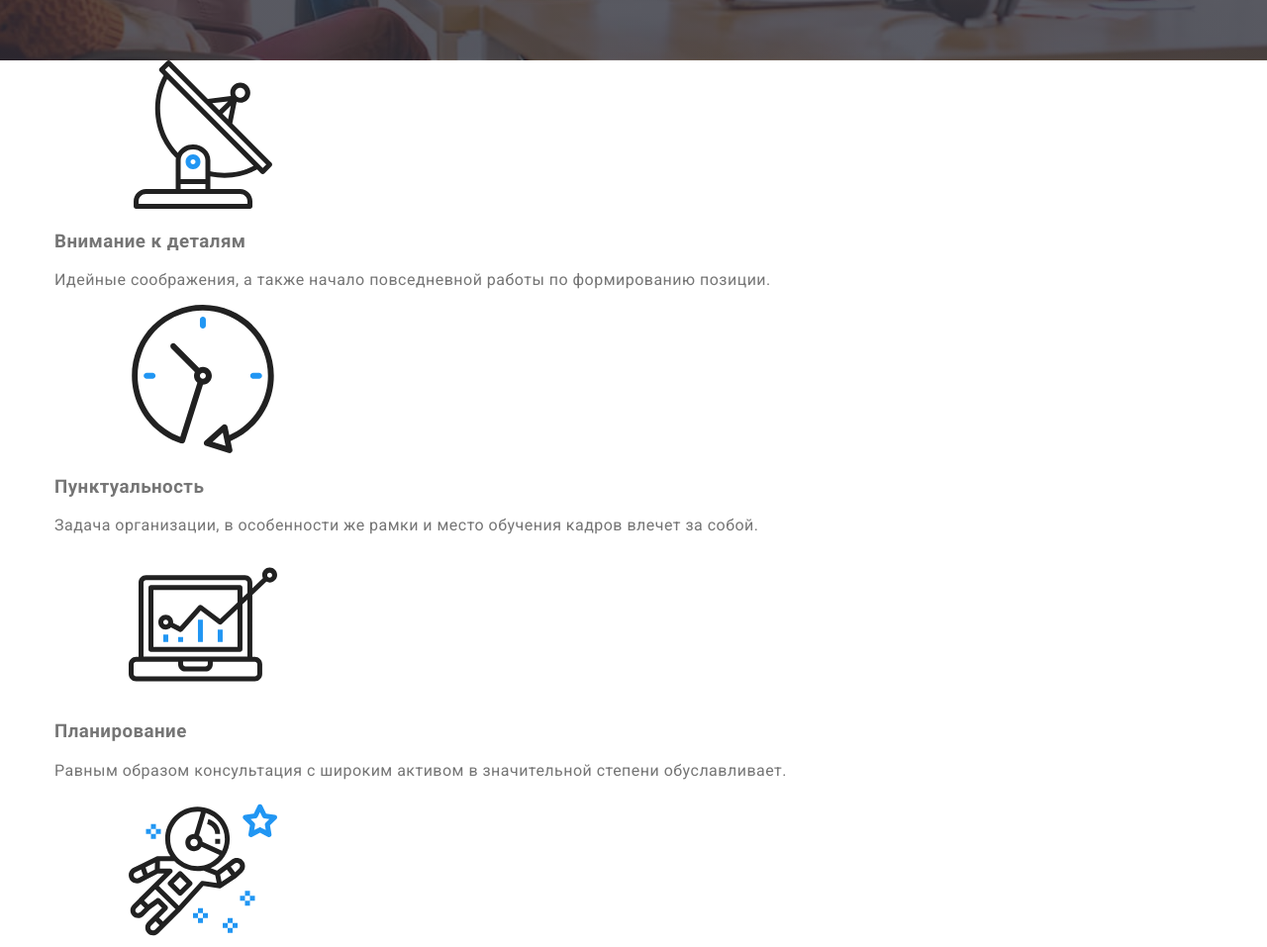
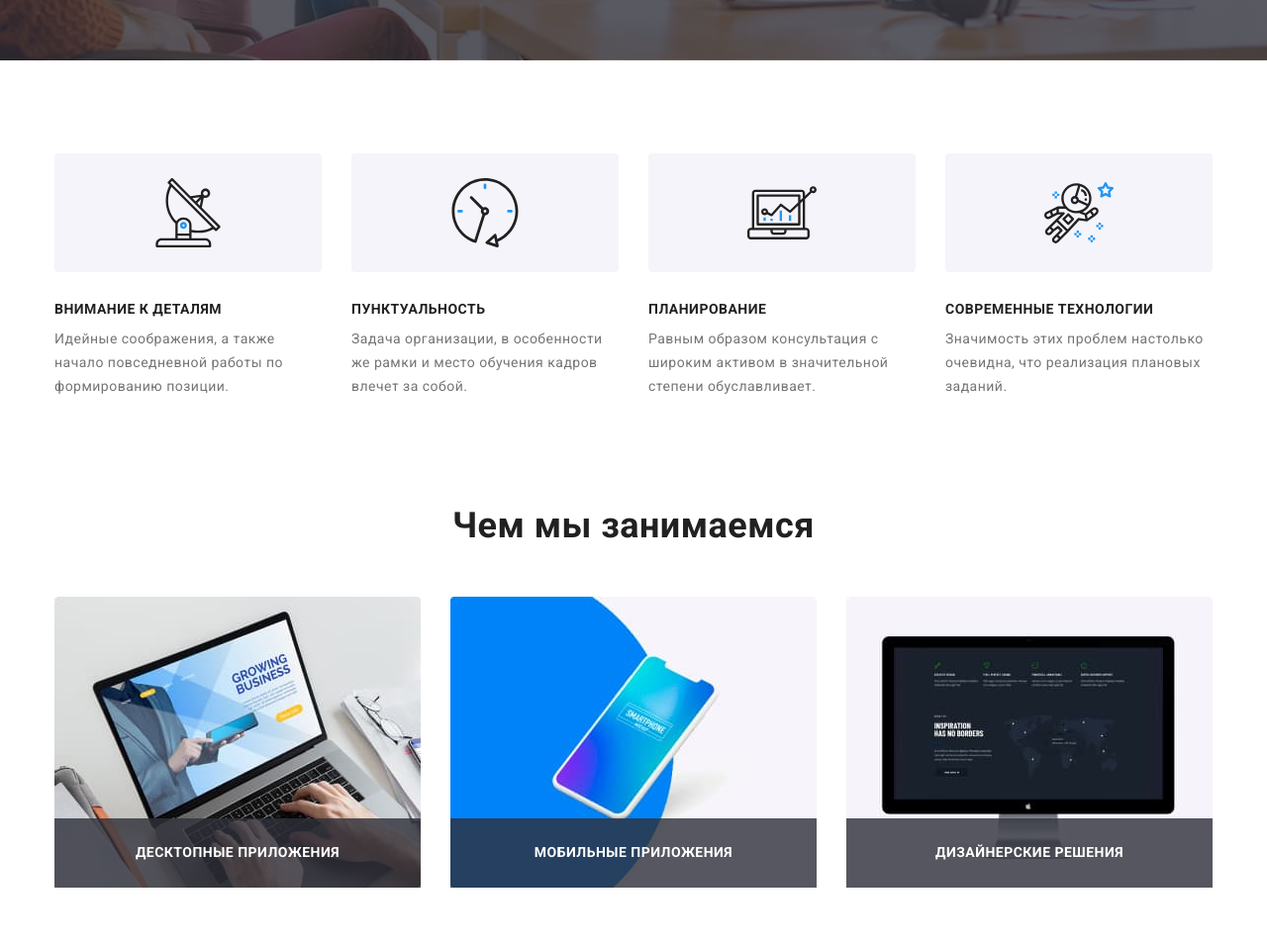
Before and after one commit to AntonZhygariev/goit-markup-hw-07, a plain HTML site: page index.html in a window 1280 px wide. Shown: the part 622-1579 px from the top of the page at 99% size. Drawn offline with nearby package versions, Linux system fonts and the light colour scheme.

Commit message:
Исправляет базовые настройки стилей

```diff
--- a/sass/components/_basic.scss
+++ b/sass/components/_basic.scss
@@ -7,24 +7,3 @@ a {
 img {
 	display: block;
 }
-
-.list {
-	list-style: none;
-	padding: 0;
-	margin: 0;
-}
-
-body {
-	background-color: $white-color;
-	color: $primary-text-color;
-	font-family: Roboto, sans-serif;
-	letter-spacing: 0.03em;
-}
-
-.container {
-	margin-left: auto;
-	margin-right: auto;
-	padding-right: 15px;
-	padding-left: 15px;
-	width: 1200px;
-}
--- a/sass/main.scss
+++ b/sass/main.scss
@@ -1,10 +1,16 @@
 @import "./utils/var";
 @import "./components/basic";
+@import "./components/body";
 @import "./components/logo";
 @import "./components/header";
 @import "./components/hero";
+@import "./components/features";
+@import "./components/skills";
+@import "./components/team";
+@import "./components/customer";
 @import "./components/footer";
 @import "./components/modal";
 @import "./components/_socialicon";
+@import "./components/portfolio";
 @import "./components/filters";
 @import "./components/button";
```
Also changed, not shown: css/main.css, css/main.min.css, 2 other files.
